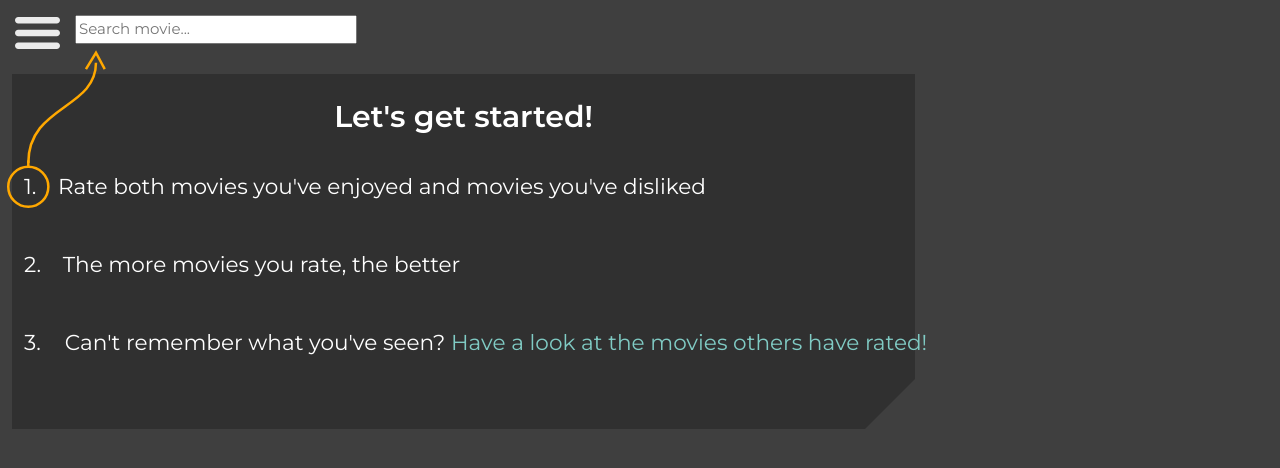
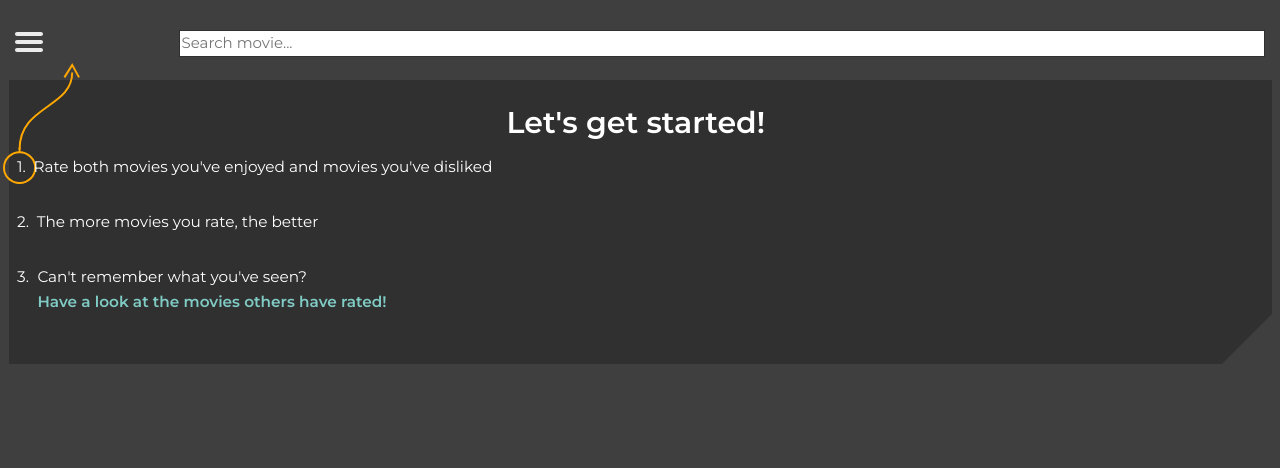
Before and after one commit to benjaminleon/advicer, a Django app: page / in a window 1280 px wide. Shown: the top 468 px of the page. Run offline with Django 3.2, Linux system fonts and the light colour scheme; the visitor is signed in with stand-in values (Sample User, id 1); data comes from the database, SQL or seed files in the repository; data that the repository does not hold is empty.

Commit message:
Make get started page's frontend better suited for multiple device sizes

```diff
--- a/tips/static/tips/style.css
+++ b/tips/static/tips/style.css
@@ -17,33 +17,35 @@ ul {
     padding: 0;
 }
 
-.container {
-    position: absolute;
-}
 
 header {
-    position: relative;
-    display: flex;
-    margin: 1em;
-    overflow: visible;
+    display: table;
+    width: 100%;
+    padding: 1em;
+    padding-top: 2em;
 }
 
 #menu {
     margin-top: 0.1em;
-    width: 3em;
+    width: auto;
 }
 
-#search_bar {
-    position: relative;
-    left: 1em;
-    width: 150%;
+#search_bar, #menu {
+    display: table-cell;
+    vertical-align: middle;
+}
+
+#search_bar input {
+    width: 100%;
+    border: 1px solid #303030;
 }
 
 .section {
     position: relative;
     margin: 0.5em;
+    padding-right: 0.5em;
     padding-bottom: 4em;
-    font-size: 24px;
+    font-size: 17px;
     background-color: #303030
 }
 
@@ -56,26 +58,27 @@ header {
     line-height: 26px;
 }
 
+#guide_arrow {
+    position: absolute;
+    top: -4.6em;
+    left: -0.8em;
+    height: 7.2em;
+}
+
 #onetwothree {
     position: relative;
     top: 2em;
     left: 0.5em;
+    margin-right: 0.5em;
 }
 
 .step_1 {
     display: flex;
 }
 
-#guide_arrow {
-    position: absolute;
-    top: -4.1em;
-    left: -0.7em;
-    height: 6.6em;
-}
-
 .step_1 #text {
     position: relative;
-    left: 1em;
+    left: 0.5em;
     margin-right: 1em;
 }
 
@@ -85,7 +88,7 @@ header {
 
 .step_2 #text {
     position: relative;
-    left: 1em;
+    left: 0.5em;
     margin-right: 1em;
 }
 
@@ -95,12 +98,13 @@ header {
 
 .step_3 #text {
     position: relative;
-    left: 1em;
+    left: 0.5em;
     margin-right: 1em;
 }
 
 .section #popular {
     color: #80CBC4;
+    font-weight: 600;
     text-decoration: none;
 }
 
--- a/tips/templates/tips/index.html
+++ b/tips/templates/tips/index.html
@@ -21,13 +21,13 @@
                 </ul>
             </nav>
 
-            <form action="{% url 'tips:search_results' %}" method="get">
-                <input name="q" type="text" placeholder="Search movie..." id="search_bar">
+            <form action="{% url 'tips:search_results' %}" method="get" id="search_bar">
+                <input name="q" type="text" placeholder="Search movie..." >
             </form>
         </header>
 
         <div class="section">
-            <div id="section2">
+
                 <div class="get_started">
                     Let's get started!</h1>
                 </div>
@@ -46,14 +46,14 @@
                     <div class="step_3">
                         <p>3.</p>
                         <div id="text">
-                            <p>Can't remember what you've seen?
+                            <p>Can't remember what you've seen?<br>
                                 <a href="#" id=popular>Have a look at the movies others have rated!</a>
                             </p>
                         </div>
                     </div>
                 </div>
             <img src="{% static 'tips/images/triangle.svg' %}" id="triangle">
-            </div>
+
         </div>
 
     </div>
```
